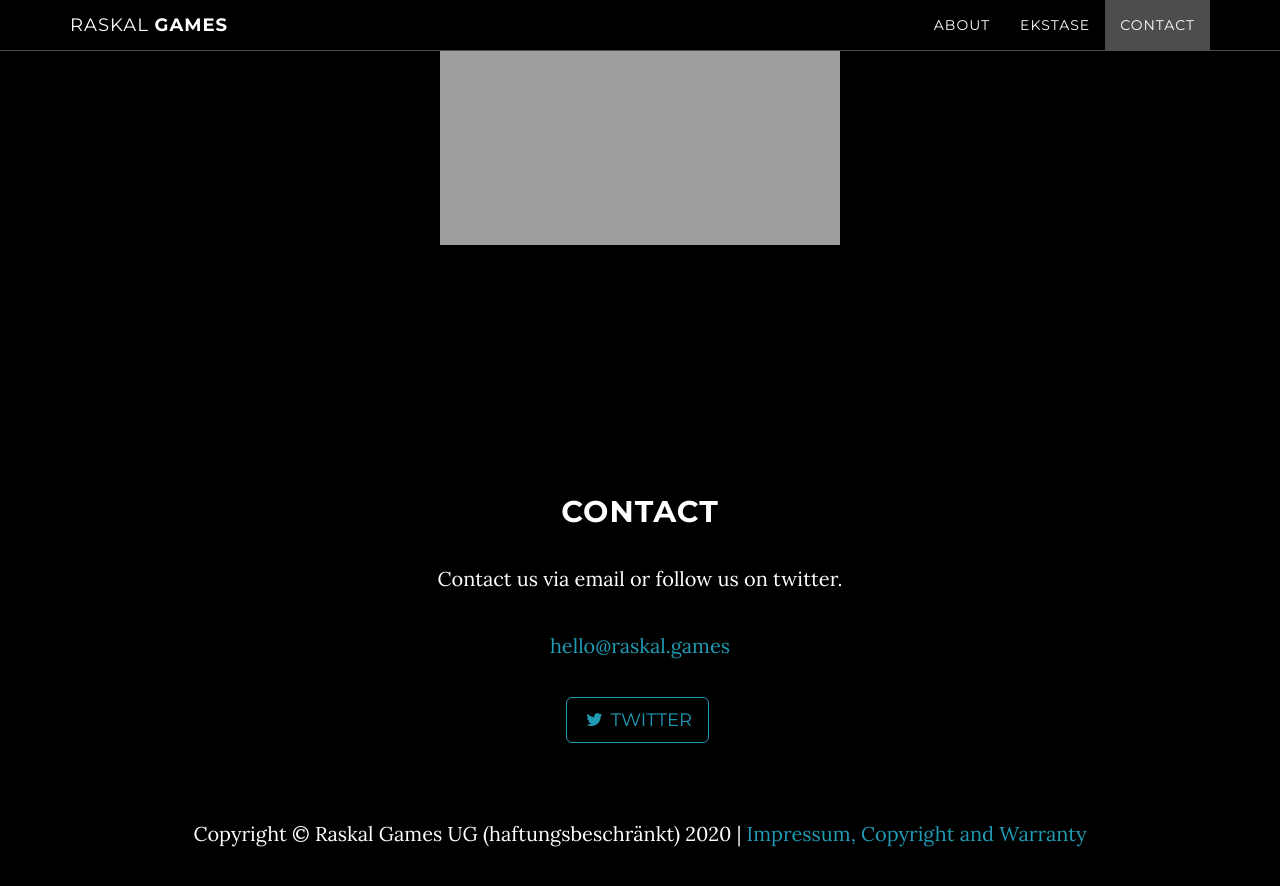
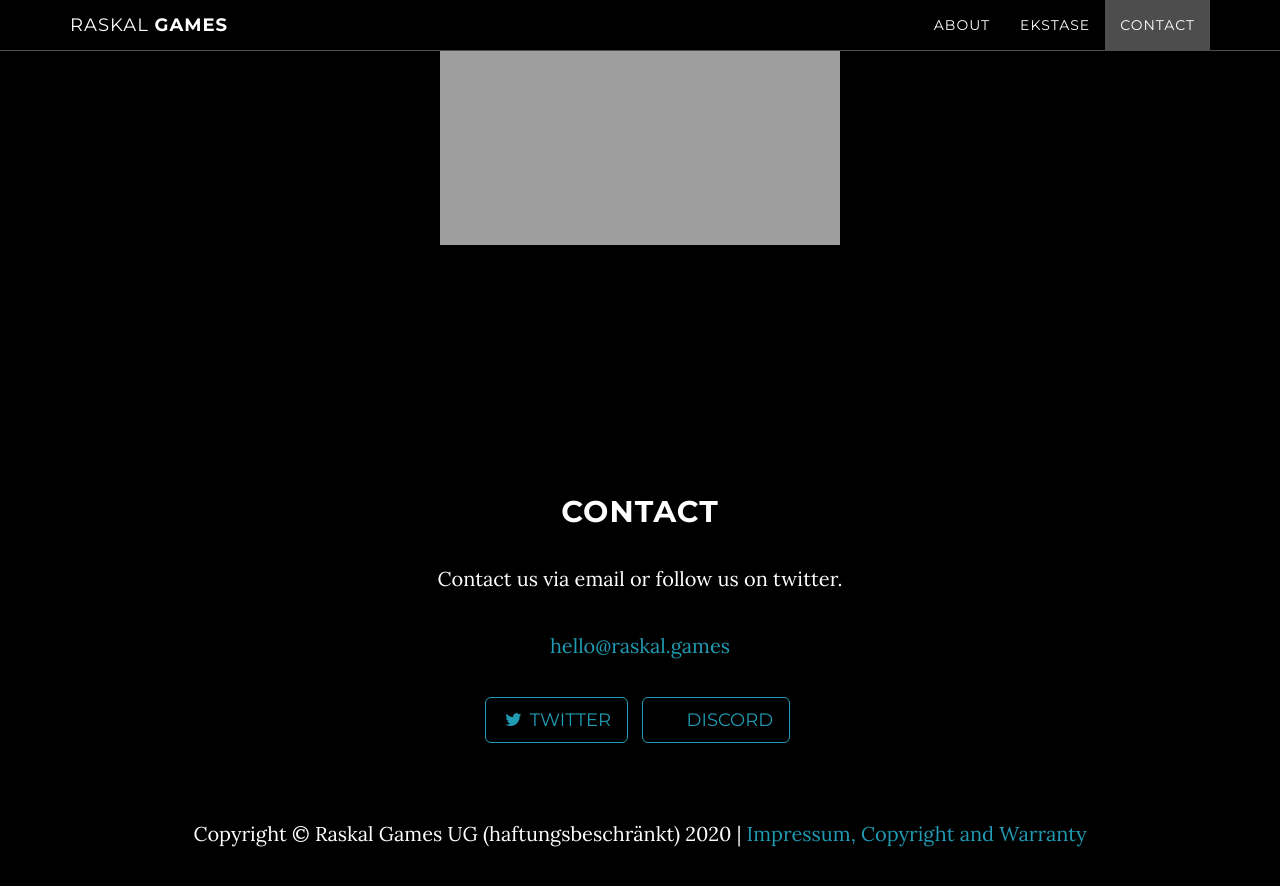
Before and after one commit to JimSellmeijer/raskal, a Jekyll site: the page built from index.html, in a window 1280 px wide and 900 px high, scrolled down 1937 px. Shown: the top 886 px of the window. Built offline with Jekyll 4.4.1, drawn with Linux system fonts in a browser that asks for light colours.

Commit message:
added discord

```diff
--- a/_config.yml
+++ b/_config.yml
@@ -15,6 +15,8 @@ footer: Raskal Games UG (haftungsbeschränkt)
 social:
   - title: twitter
     url: https://twitter.com/GamesRaskal
+  - title: discord
+    url: https://discord.com/users/Jim%20Sellmeijer%20(Raskal%20Games)#8754
   # - title: facebook
   #   url:
   # - title: stack-overflow
```
